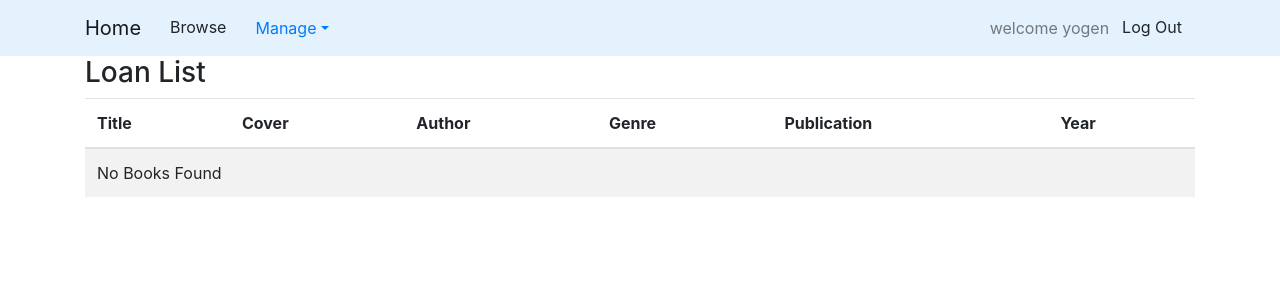
After one commit to yogenns/libraryMgmtProject, a Django app: page /loans/ in a window 1280 px wide. The commit adds this page. Shown: the top 300 px of the page. Run offline with Django 3.2, Linux system fonts and the light colour scheme; a user stored in the database is signed in; data comes from the database, SQL or seed files in the repository; both versions use the stored data as it was after the commit; some libraries are stand-ins or nearby versions.

Commit message:
Task 24 - Create Loan List

```diff
--- /dev/null
+++ b/yogenLibrary/library_app/templates/library_app/borrowed_list.html
@@ -0,0 +1,34 @@
+{% extends "base.html" %}
+{% block body_block %}
+<div class="container">
+    <h3>Loan List</h3>
+    <table id="table" class="table table-striped">
+        <thead>
+            <tr>
+                <th scope="col">Title</th>
+                <th scope="col">Cover</th>
+                <th scope="col">Author</th>
+                <th scope="col">Genre</th>
+                <th scope="col">Publication</th>
+                <th scope="col">Year</th>
+            </tr>
+        </thead>
+        <tbody>
+            {% for book in book_list %}
+            <tr id="{{book.pk}}">
+                <td><a href="/view/book/{{book.pk}}">{{book.title}}</a></td>
+                <td><img class="coverImgSmall" src="/media/{{book.book_cover}}"></td>
+                <td>{{book.author}}</td>
+                <td>{{book.genre}}</td>
+                <td>{{book.publication}}</td>
+                <td>{{book.year}}</td>
+            </tr>
+            {% empty %}
+            <tr>
+                <td colspan="6">No Books Found</td>
+            </tr>
+            {% endfor %}
+        </tbody>
+    </table>
+</div>
+{% endblock %}
--- a/yogenLibrary/library_app/urls.py
+++ b/yogenLibrary/library_app/urls.py
@@ -23,4 +23,5 @@ urlpatterns = [
         name='recommended_books_delete'),
     url('^borrow/$', views.borrow_book, name='borrow'),
     url('^return/$', views.return_book, name='return'),
+    url('^loans/', views.LoanListView.as_view(), name='loans'),
 ] + static(settings.MEDIA_URL, document_root=settings.MEDIA_ROOT)
--- a/yogenLibrary/library_app/views.py
+++ b/yogenLibrary/library_app/views.py
@@ -307,3 +307,11 @@ def return_book(request):
         return HttpResponseRedirect('/view/book/'+returnBookId)
     else:
         return Http404
+
+
+class LoanListView(LoginRequiredMixin, ListView):
+    paginate_by = 10
+    template_name = 'library_app/borrowed_list.html'
+
+    def get_queryset(self):
+        return models.Book.objects.filter(useraccount=self.request.user).order_by('pk')
--- a/yogenLibrary/templates/base.html
+++ b/yogenLibrary/templates/base.html
@@ -41,7 +41,7 @@
               <a class="dropdown-item" href="{% url 'library_app:books' %}">Books</a>
               <a class="dropdown-item" href="{% url 'library_app:recommended_books' %}">Recommended Books</a>
               {% else %}
-              <a class="dropdown-item" href="#">My loans</a>
+              <a class="dropdown-item" href="{% url 'library_app:loans' %}">My loans</a>
               {% endif %}
             </div>
           </li>
@@ -49,6 +49,7 @@
         </ul>
         <ul class="nav nabar-nav navbar-right">
           {% if user.is_authenticated %}
+          <li><span class="navbar-text">welcome {{user}}</span> </li>
           <li><a class="btn btn-simple" href="{% url 'library_app:logout' %}">Log Out</a></li>
           {% else %}
           <li>
```
Also changed, not shown: yogenLibrary/db.sqlite3.
